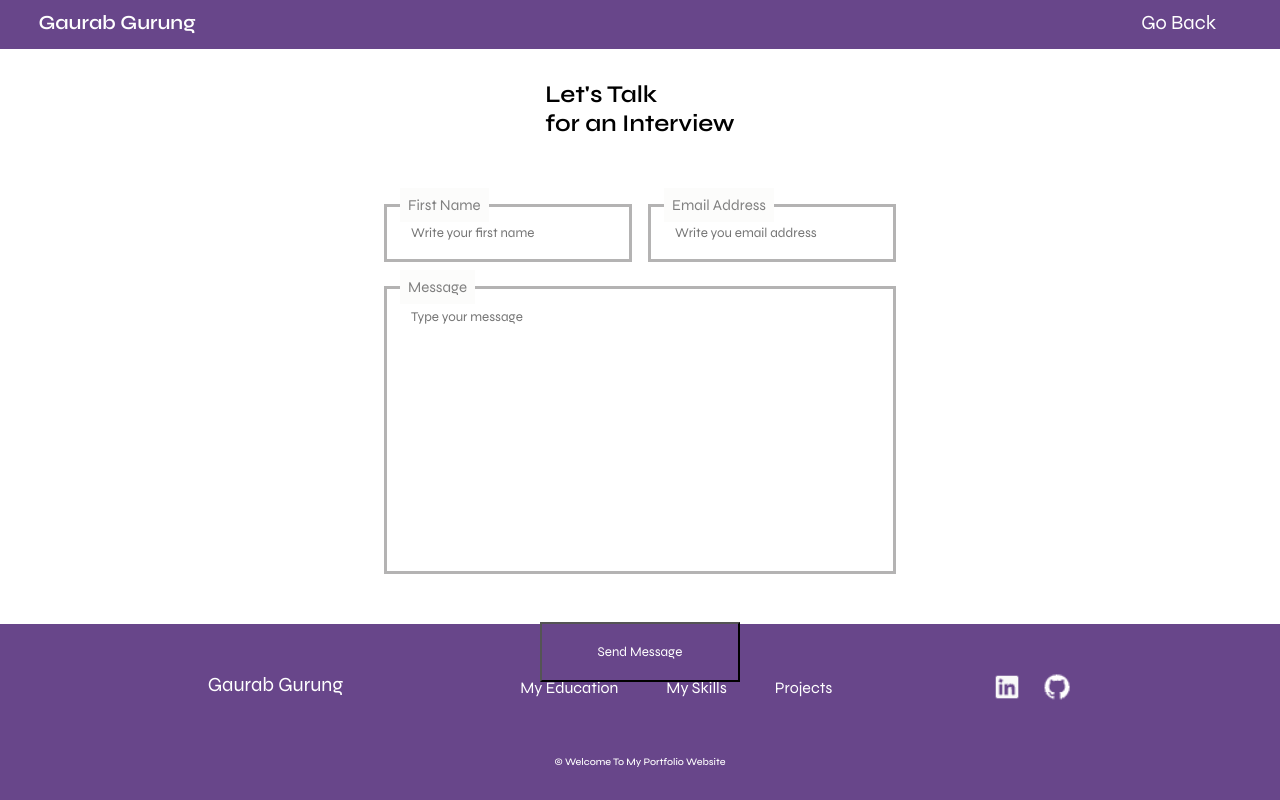
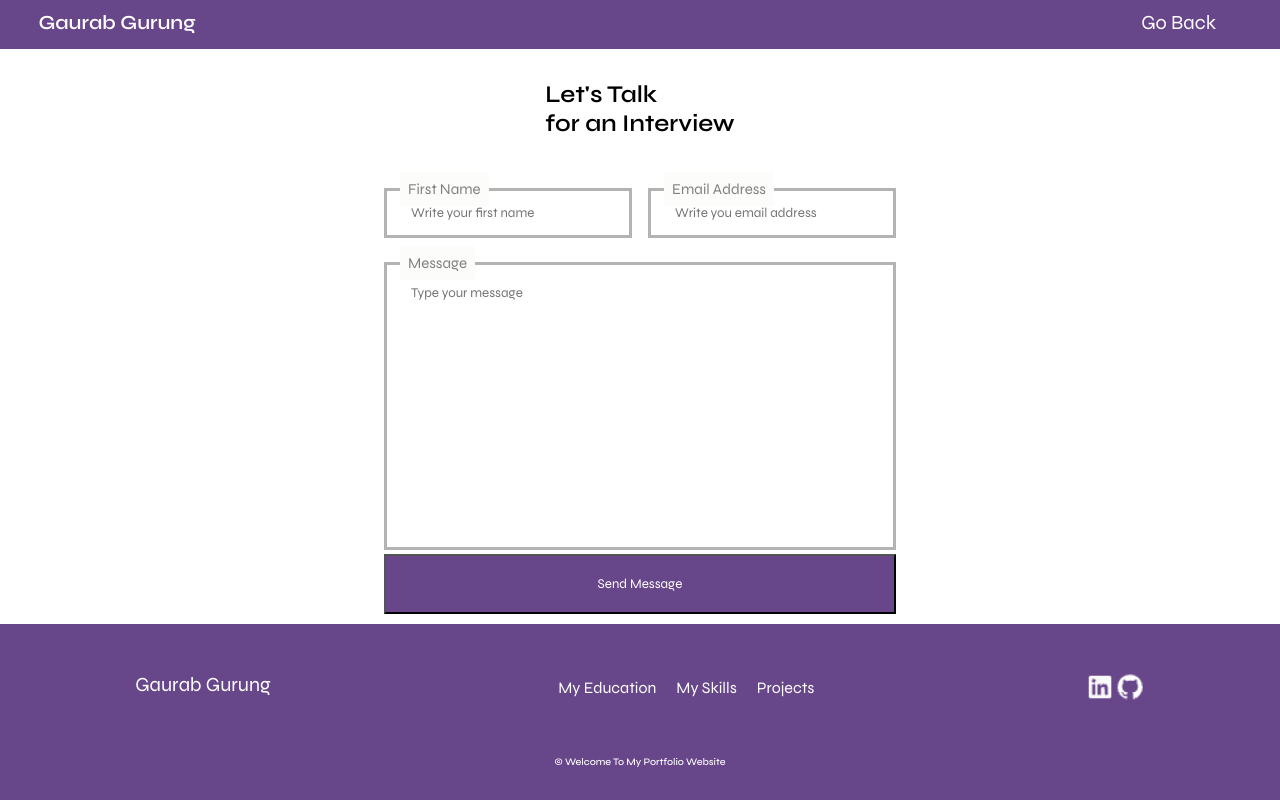
Before and after one commit to GaurabGurung/My-PortFolio, a React (Vite) app: page /contact in a window 1280 px wide. Built offline with nearby package versions, Linux system fonts and the light colour scheme.

Commit message:
added scroll up botton

```diff
--- a/src/components/footer/footer.jsx
+++ b/src/components/footer/footer.jsx
@@ -44,9 +44,9 @@ const Footer = () => {
           </a>
         </div>
       </div>
-      <span className={styles.footer__copy}>
-        &#169; Welcome To My Portfolio Website
-      </span>
+        <span className={styles.footer__copy}>
+          &#169; Welcome To My Portfolio Website
+        </span>
     </div>
   );
 };
--- a/src/components/footer/footer.module.css
+++ b/src/components/footer/footer.module.css
@@ -3,12 +3,10 @@
   margin-top: auto;
   background-color: var(--color-dark);
   padding-block: 3rem 2rem;
-  display: flex;
-  flex-direction: column;
-  align-items: center;
+  position: relative;
+  z-index: 5;
 }
 .footer__container {
-  /* padding-top: 10px; */
   color: white;
   text-align: center;
   margin-bottom: 0;
@@ -16,18 +14,6 @@
   display: flex;
   flex-direction: column;
   row-gap: 30px;
-}
-
-.footer__link,
-.footer__logo {
-  color: white;
-}
-
-.footer__links,
-.footer__social {
-  display: flex;
-  justify-content: center;
-  gap: 20px;
 }
 
 .footer__links {
@@ -38,12 +24,9 @@
 .footer__logo {
   text-decoration: none;
   font-size: 20px;
-  justify-self: center;
-  /* background-color: grey; */
 }
 .footer__link {
   text-decoration: none;
-  /* background-color: pink; */
 }
 .footer__links {
   list-style: none;
@@ -54,6 +37,16 @@
   text-decoration: underline;
 }
 
+.footer__link {
+  text-decoration: none;
+  font-size: 16px;
+  color: white;
+}
+.footer__logo {
+  text-decoration: none;
+  font-size: 20px;
+  color: white;
+}
 .footer__social img {
   height: 30px;
   transition: transform 0.6s;
@@ -67,17 +60,43 @@
   font-weight: 500;
   margin-top: 50px;
   color: white;
+  display: flex;
+  justify-content: center;
 }
-
+.footer__link:hover,
+.footer__logo:hover {
+  text-decoration: underline;
+}
+.contact__send {
+  margin-top: 0;
+  padding-top: 0;
+}
 @media screen and (min-width: 885px) {
   .footer__container {
+    display: flex;
     flex-direction: row;
     margin-top: auto;
+    justify-content: space-around;
   }
-  .footer__container {
+
+  /* .footer__container {
     column-gap: 160px;
+  } */
+  /* .footer__logo {
+    padding-right: 20vw;
+  } */
+  .footer__social {
+    /* padding-left: 5%;
+    padding-right: 10px; */
   }
-  .footer__logo {
-    padding-right: auto;
+
+  .footer__links {
+    display: flex;
+    list-style: none;
+    gap: 20px;
+  }
+  .footer__copy {
+    margin-top: 50px;
+    margin-bottom: 0;
   }
 }
--- a/src/components/scroll-up/scroll-up.jsx
+++ b/src/components/scroll-up/scroll-up.jsx
@@ -1,10 +1,30 @@
+import React, { useEffect } from "react";
 import styles from "../scroll-up/scroll-up.module.css";
 import ArrowUp from "../../assets/nav/arrow-up.png";
+
 const ScrollUp = () => {
+  const scrollUp = () => {
+    const scrollPosition = window.scrollY;
+    const arrowElement = document.getElementById("arrow");
+
+    if (scrollPosition >= 350) {
+      arrowElement.classList.add(styles.showScroll);
+    } else {
+      arrowElement.classList.remove(styles.showScroll);
+    }
+  };
+
+  useEffect(() => {
+    window.addEventListener("scroll", scrollUp);
+    return () => {
+      window.removeEventListener("scroll", scrollUp);
+    };
+  }, []); // Adding an empty dependency array ensures the event listener is added only once on mount
+
   return (
-    <div>
-      <a href="" className={styles.arrow}>
-        <img src={ArrowUp} alt="" />
+    <div className={styles.arrow} id="arrow">
+      <a href="#">
+        <img src={ArrowUp} alt="Scroll to Top" />
       </a>
     </div>
   );
--- a/src/components/scroll-up/scroll-up.module.css
+++ b/src/components/scroll-up/scroll-up.module.css
@@ -1,3 +1,13 @@
 .arrow {
-  position: relative;
+  position: fixed;
+  right: 1rem;
+  bottom: -50%;
+  background-color: white;
+  z-index: 6;
+  padding: 6px;
+  transition: bottom 0.4s, transform 0.4s, background-color 0.4s;
 }
+.arrow:hover {
+  transform: translateY(-0.5rem);
+  box-shadow: 0 12px 24px rgb(45, 43, 43);
+}
--- a/src/route/contact-page/contact-page.jsx
+++ b/src/route/contact-page/contact-page.jsx
@@ -89,7 +89,6 @@ const ContactPage = () => {
                   className={styles.contact__input}
                 />
                 <label className={`${styles.contact__label}`}>Message</label>
-              </div>
                 <input
                   type="submit"
                   value="Send Message"
@@ -97,6 +96,7 @@ const ContactPage = () => {
                   placeholder="Type your message"
                 />
                 <p className={styles.contact__message} id="contact-message"></p>
+              </div>
             </form>
           </div>
         </section>
--- a/src/route/contact-page/contact-page.module.css
+++ b/src/route/contact-page/contact-page.module.css
@@ -34,12 +34,11 @@
 }
 
 .contact__page {
-  padding-block: 1rem 4rem;
-  display: grid;
+  padding-block: 0 4rem;
   gap: 1.5rem;
   max-width: 1120px;
   margin-inline: 1.5rem;
-  /* background-color: red; */
+  display: grid;
 }
 
 .contact__form {
@@ -54,7 +53,7 @@
 .contact__box {
   position: relative;
   width: 100%;
-  height: 58px;
+  height: 50px;
 }
 .contact__area {
   position: relative;
@@ -103,21 +102,25 @@
 .contact__send {
   padding-block: 1.25rem;
   cursor: pointer;
+  margin-bottom: 5px;
+  background-color: var(--color-dark);
+  color: white;
+  justify-self: center;
 }
 
 .contact__message {
   padding: 0;
   margin: 0;
+  position: absolute;
+  bottom: -6rem;
 }
 
 .button {
   background: var(--color-dark);
   color: white;
 }
-
-.contact__send {
-  background-color: var(--color-dark);
-  color: white;
+.contact__send:hover {
+  background-color: var(--color-light);
 }
 
 @media screen and (min-width: 900px) {
@@ -131,8 +134,6 @@
   }
   .contact__send {
     justify-self: center;
-    margin-top: 1.5rem;
-    width: 200px;
   }
   .contact__area {
     height: 18rem;
```
Lines whose indentation alone changed are shown as unchanged.
